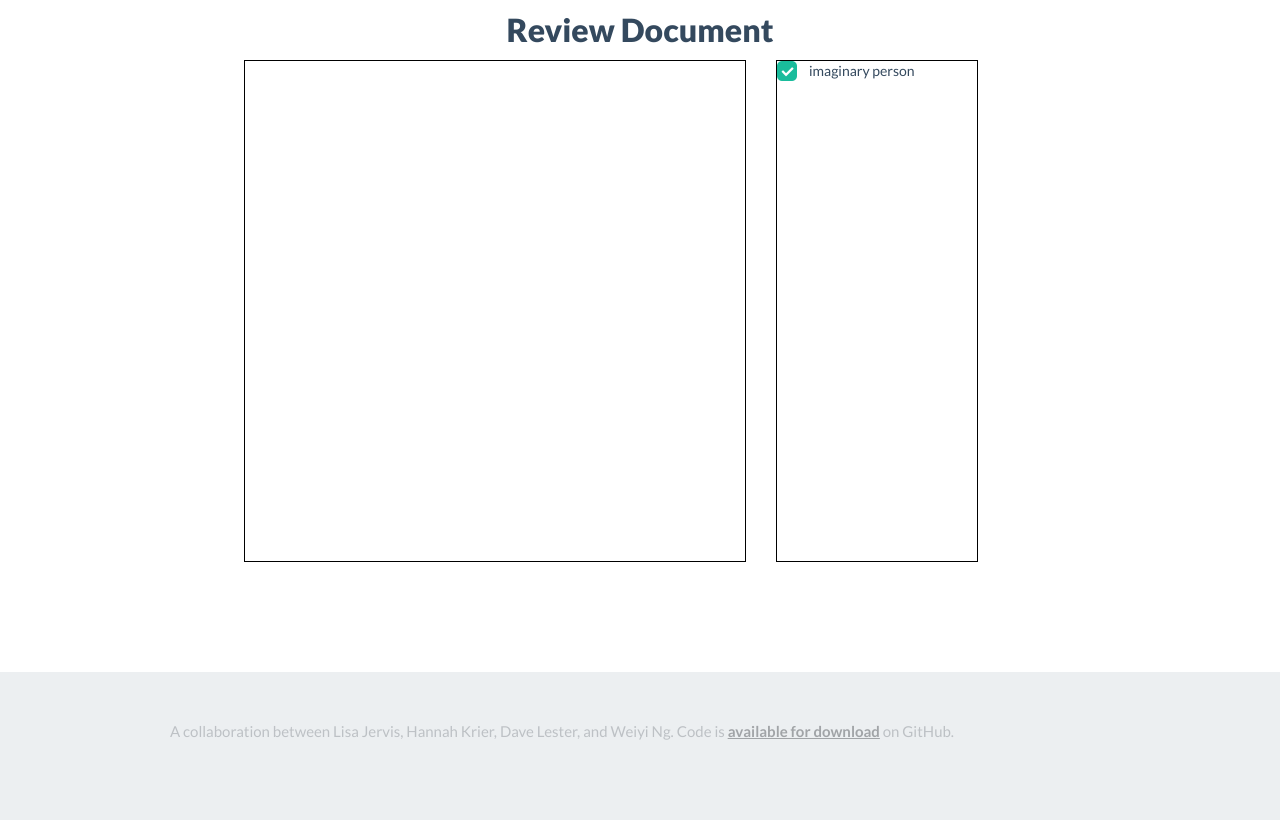
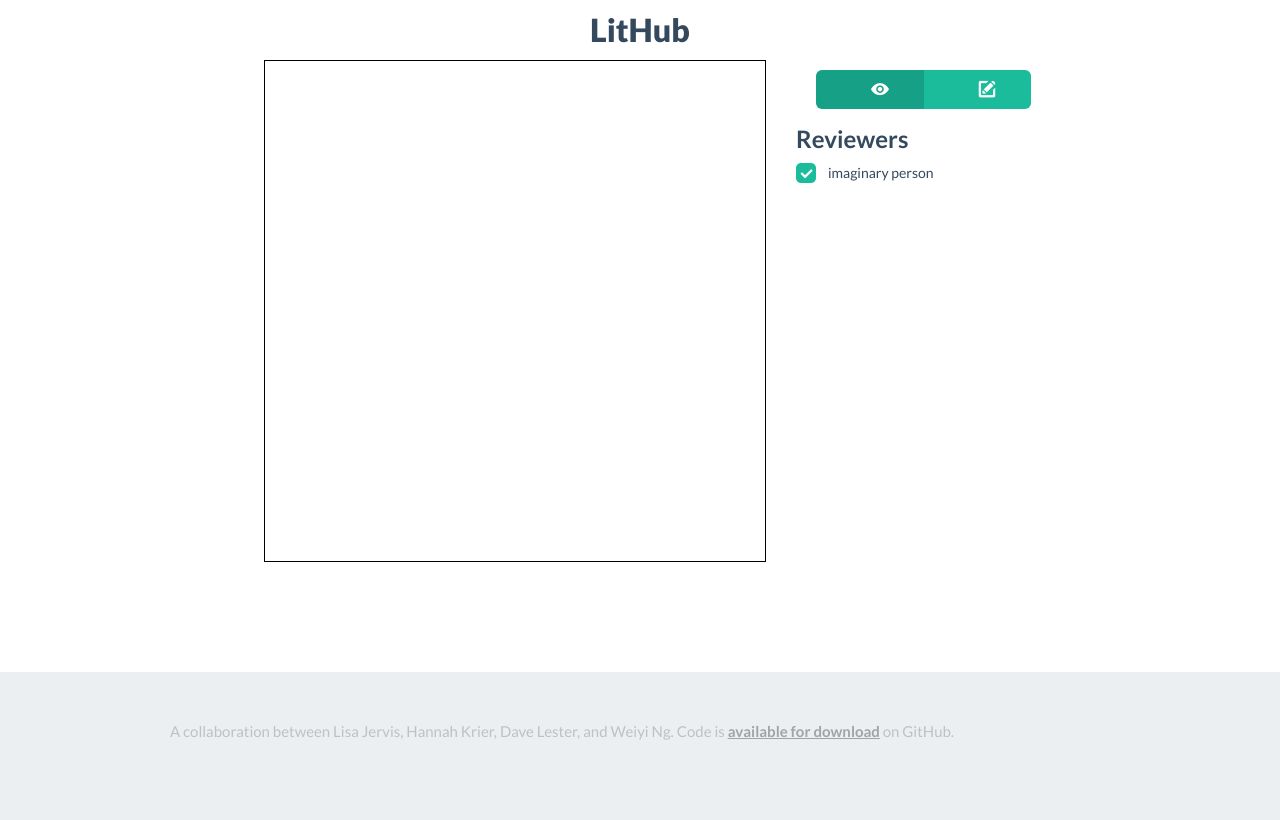
Before and after one commit to wyngit/lithub, a Flask app: template templates/reviewdoc.html in a window 1280 px wide. Run offline with Flask 2, Linux system fonts and the light colour scheme; the template is opened without the code that fills it, so the values that code supplies are empty; some libraries are stand-ins or nearby versions.

Commit message:
Adds basic buttons to review screen, so we can toggle between viewing and writing comments

```diff
--- a/static/css/main.css
+++ b/static/css/main.css
@@ -12,14 +12,13 @@ h1 {
 	width: 500px;
 	float: left;
 	border: 1px solid black;
+	margin-right: 30px;
 }
 
 #comments {
 	width: 200px;
 	height: 500px;
-	border: 1px solid black;
 	float: left;
-	margin-left: 30px;
 }
 
 .red {
--- a/static/js/custom_checkbox_and_radio.js
+++ b/static/js/custom_checkbox_and_radio.js
@@ -0,0 +1,52 @@
+// Custom checkbox and radios
+function setupLabel() {
+    // Checkbox
+    var checkBox = ".checkbox";
+    var checkBoxInput = checkBox + " input[type='checkbox']";
+    var checkBoxChecked = "checked";
+    var checkBoxDisabled = "disabled";
+
+    // Radio
+    var radio = ".radio";
+    var radioInput = radio + " input[type='radio']";
+    var radioOn = "checked";
+    var radioDisabled = "disabled";
+
+    // Checkboxes
+    if ($(checkBoxInput).length) {
+        $(checkBox).each(function(){
+            $(this).removeClass(checkBoxChecked);
+        });
+        $(checkBoxInput + ":checked").each(function(){
+            $(this).parent(checkBox).addClass(checkBoxChecked);
+        });
+        $(checkBoxInput + ":disabled").each(function(){
+            $(this).parent(checkBox).addClass(checkBoxDisabled);
+        });
+    };
+
+    // Radios
+    if ($(radioInput).length) {
+        $(radio).each(function(){
+            $(this).removeClass(radioOn);
+        });
+        $(radioInput + ":checked").each(function(){
+            $(this).parent(radio).addClass(radioOn);
+        });
+        $(radioInput + ":disabled").each(function(){
+            $(this).parent(radio).addClass(radioDisabled);
+        });
+    };
+};
+
+$(document).ready(function(){
+    $("html").addClass("has-js");
+
+    // First let's prepend icons (needed for effects)
+    $(".checkbox, .radio").prepend("<span class='icon'></span><span class='icon-to-fade'></span>");
+
+    $(".checkbox, .radio").click(function(){
+        setupLabel();
+    });
+    setupLabel();
+});
--- a/static/js/main.js
+++ b/static/js/main.js
@@ -11,60 +11,7 @@ $(document).ready(function() {
 		setUpAuthors();
 		insertComments(authors);
    });
-
-	// BELOW is Flat UI checkbox *magic* -- do not remove
-	$("html").addClass("has-js");
-
-  // First let's prepend icons (needed for effects)
-  $(".checkbox, .radio").prepend("<span class='icon'></span><span class='icon-to-fade'></span>");
-
-  $(".checkbox, .radio").click(function(){
-      setupLabel();
-  });
-  setupLabel();
 });
-
-// Custom checkbox and radios
-function setupLabel() {
-    // Checkbox
-    var checkBox = ".checkbox";
-    var checkBoxInput = checkBox + " input[type='checkbox']";
-    var checkBoxChecked = "checked";
-    var checkBoxDisabled = "disabled";
-
-    // Radio
-    var radio = ".radio";
-    var radioInput = radio + " input[type='radio']";
-    var radioOn = "checked";
-    var radioDisabled = "disabled";
-
-    // Checkboxes
-    if ($(checkBoxInput).length) {
-        $(checkBox).each(function(){
-            $(this).removeClass(checkBoxChecked);
-        });
-        $(checkBoxInput + ":checked").each(function(){
-            $(this).parent(checkBox).addClass(checkBoxChecked);
-        });
-        $(checkBoxInput + ":disabled").each(function(){
-            $(this).parent(checkBox).addClass(checkBoxDisabled);
-        });
-    };
-
-    // Radios
-    if ($(radioInput).length) {
-        $(radio).each(function(){
-            $(this).removeClass(radioOn);
-        });
-        $(radioInput + ":checked").each(function(){
-            $(this).parent(radio).addClass(radioOn);
-        });
-        $(radioInput + ":disabled").each(function(){
-            $(this).parent(radio).addClass(radioDisabled);
-        });
-    };
-};
-
 
 var comments = {};
 var authors = {};
@@ -76,7 +23,8 @@ var OLD_HTML = $('#text-container').html();
 
 function setUpAuthors() {
 	$.each(authors, function (key, value) {
-		var authorString = '<label class="checkbox"><input type="checkbox" name="authors" checked="' + value + '" value="' + key + '">' + key + '</input></label>'
+		// var authorString = '<label class="checkbox"><input type="checkbox" name="authors" checked="' + value + '" value="' + key + '">' + key + '</input></label>'
+		var authorString = '<label class="checkbox"><input type="checkbox" checked="checked" value="">imaginary person</label>'
 		$('#comments').append(authorString);
 	});
 
--- a/templates/reviewdoc.html
+++ b/templates/reviewdoc.html
@@ -1,21 +1,27 @@
 {% extends "layout.html" %}
 {% block body %}
 
-<h1>Review Document</h1>
+<h1>LitHub</h1>
 
 <div id="body-container">
-	<div class="row">
 	<div id="text-container">
 		{{ fulltext | nl2br }}
 	</div>
 	<div id="comments">
-		<label class="checkbox">
-			<input type="checkbox" checked="checked" value="">
-			imaginary person
-		</label>
-
-		<ul id="comments-list"></ul>
-	</div>
+		<div class="span5">
+			<div class="btn-toolbar">
+				<div class="btn-group">
+					<a href="#" class="btn btn-primary active">
+						<i class="fui-eye-24 span1"></i>
+					</a>
+					<a href="#" class="btn btn-primary">
+						<i class="fui-new-24 span1"></i>
+					</a>
+				</div>
+			</div>
+		</div>
+		<h3>Reviewers</h3>
+		<label class="checkbox"><input type="checkbox" checked="checked" value="">imaginary person</label>
 	</div>
 </div>
 
```
